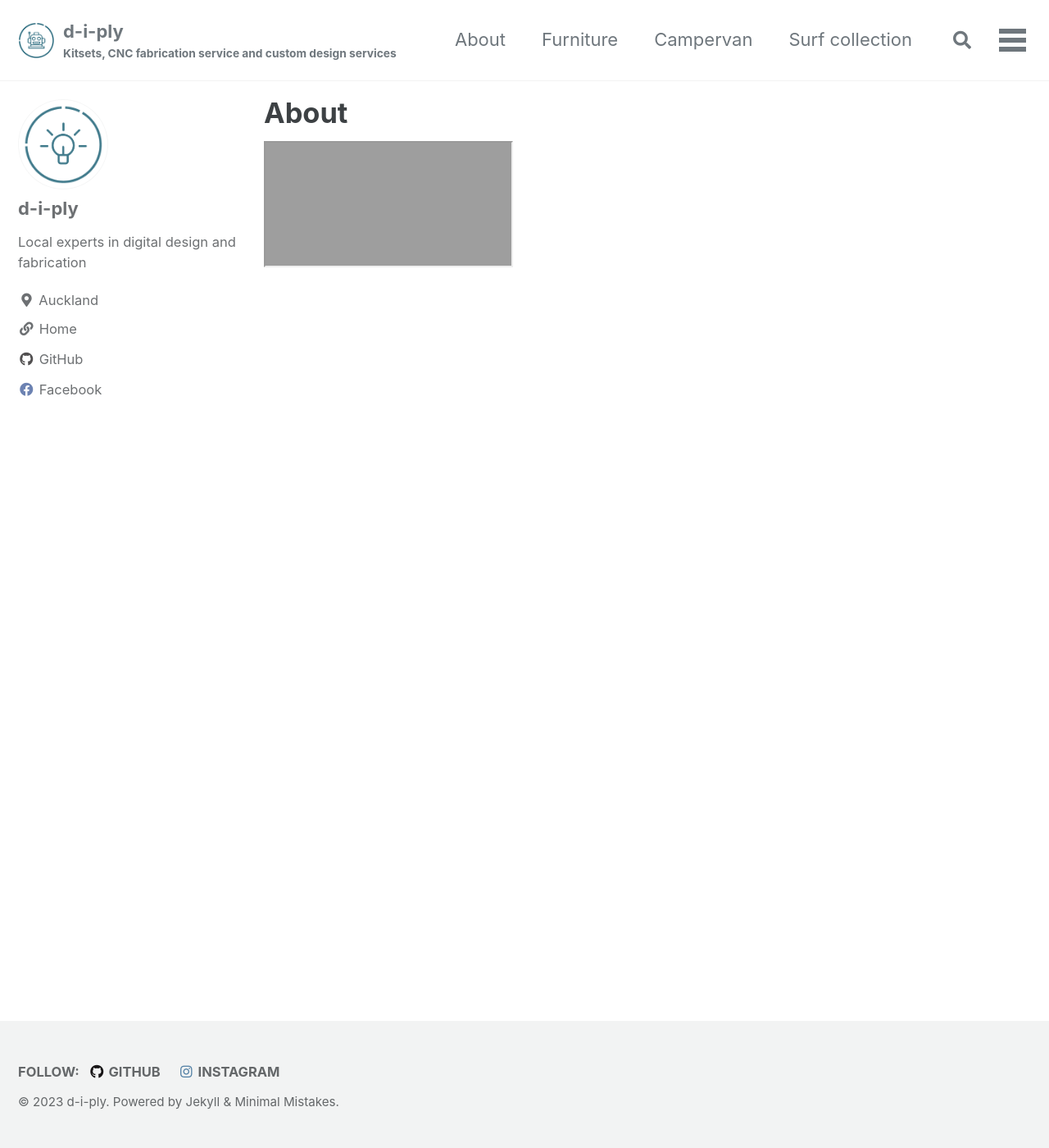
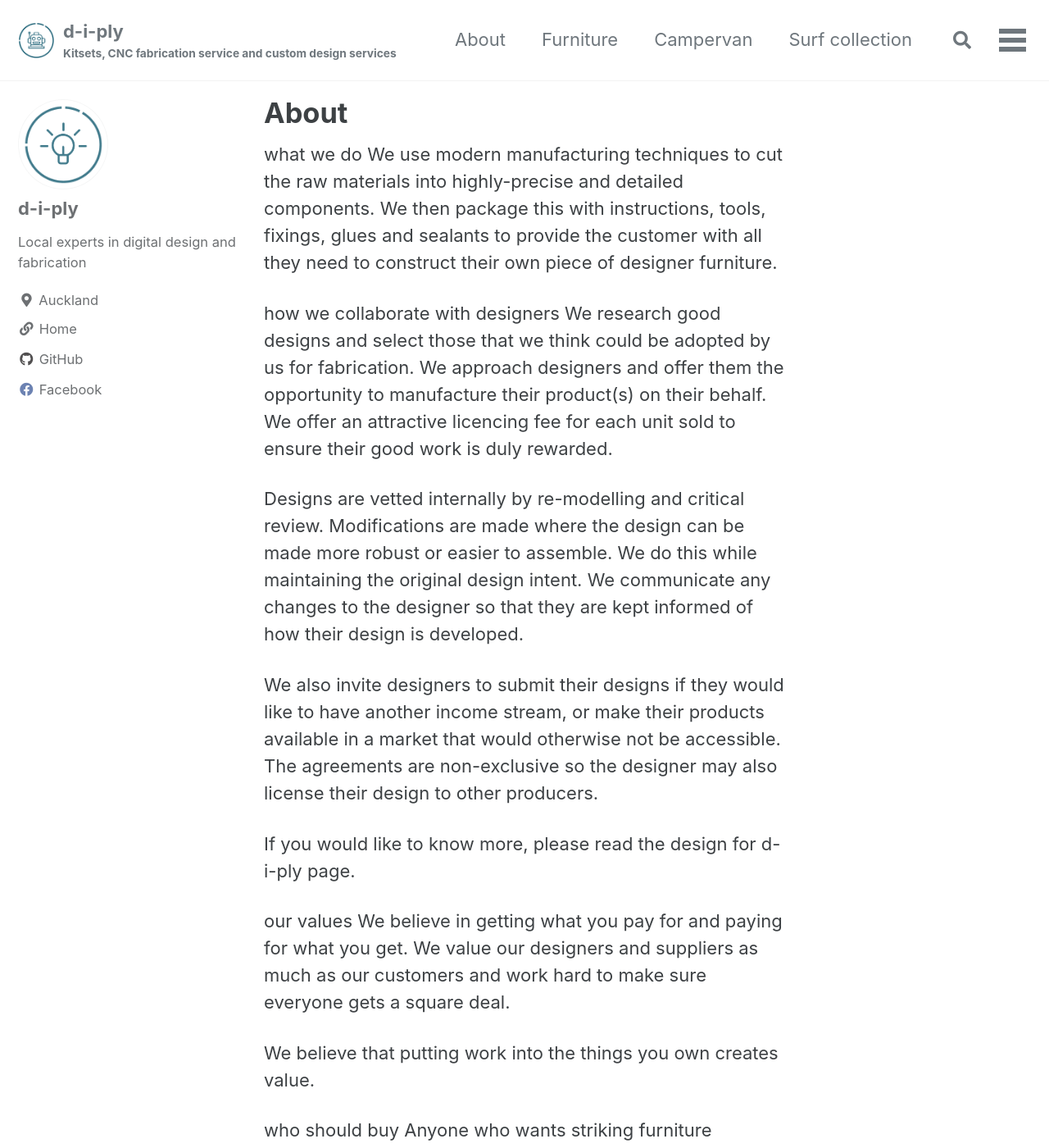
Before and after one commit to d-i-ply/d-i-ply.github.io, a Jekyll site: the page built from _pages/about.md, in a window 1280 px wide and 1400 px high. Shown: the whole window at 82% size. Built offline with Jekyll 4.4.1, drawn with Linux system fonts in a browser that asks for light colours; cached includes are drawn as plain includes; some of the changed text lies outside the part shown; grey boxes are pictures that could not be loaded.

```diff
--- a/_pages/about.md
+++ b/_pages/about.md
@@ -2,4 +2,27 @@
 title: "About"
 permalink: /about/
 ---
-<iframe src="https://speckle.xyz/embed?stream=7c0fa10b05&commit=c4995f76e9&c=%5B31.55303%2C34.96212%2C36.15985%2C3.09091%2C6.5%2C7.5%2C0%2C1%5D&transparent=true&autoload=true&hidecontrols=true&hidesidebar=true&hideselectioninfo=true&commentslideshow=true" ></iframe>
+
+what we do
+We use modern manufacturing techniques to cut the raw materials into highly-precise and detailed components. We then package this with instructions, tools, fixings, glues and sealants to provide the customer with all they need to construct their own piece of designer furniture.
+
+how we collaborate with designers
+We research good designs and select those that we think could be adopted by us for fabrication. We approach designers and offer them the opportunity to manufacture their product(s) on their behalf. We offer an attractive licencing fee for each unit sold to ensure their good work is duly rewarded.
+
+Designs are vetted internally by re-modelling and critical review. Modifications are made where the design can be made more robust or easier to assemble. We do this while maintaining the original design intent. We communicate any changes to the designer so that they are kept informed of how their design is developed.
+
+We also invite designers to submit their designs if they would like to have another income stream, or make their products available in a market that would otherwise not be accessible. The agreements are non-exclusive so the designer may also license their design to other producers.
+
+If you would like to know more, please read the design for d-i-ply page.
+
+our values
+We believe in getting what you pay for and paying for what you get. We value our designers and suppliers as much as our customers and work hard to make sure everyone gets a square deal.
+
+We believe that putting work into the things you own creates value.
+
+who should buy
+Anyone who wants striking furniture
+
+Anyone who wants to get a high value product for a good price
+
+Anyone who wants a little D.I.Y. project to complete
```
Also changed, not shown: _furniture/oatmeal-cookies.md (deleted, +0 -23 lines), _furniture/peanut-butter-cookies.md (deleted, +0 -23 lines), _posts/2017-11-28-3d-models.md (deleted, +0 -15 lines).
